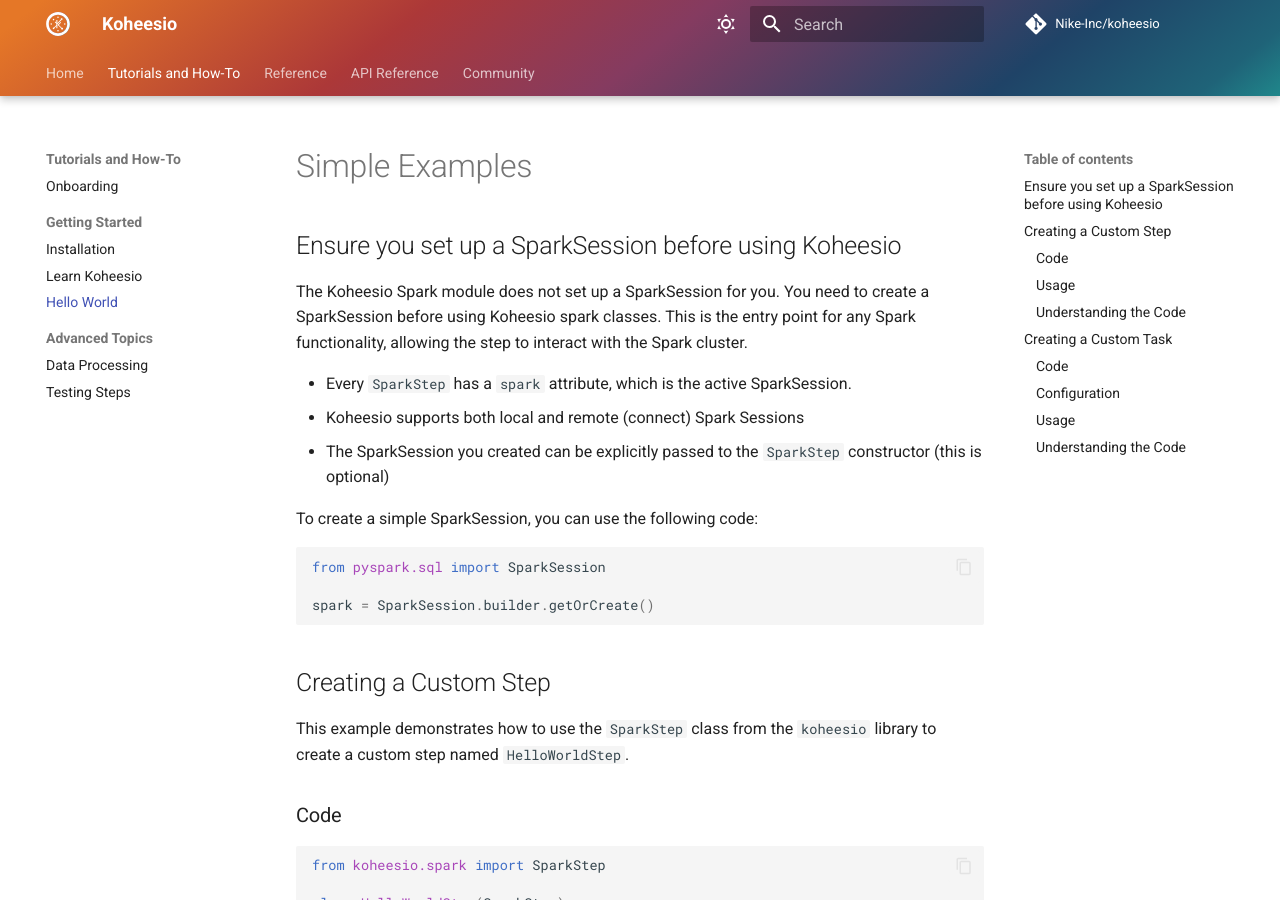
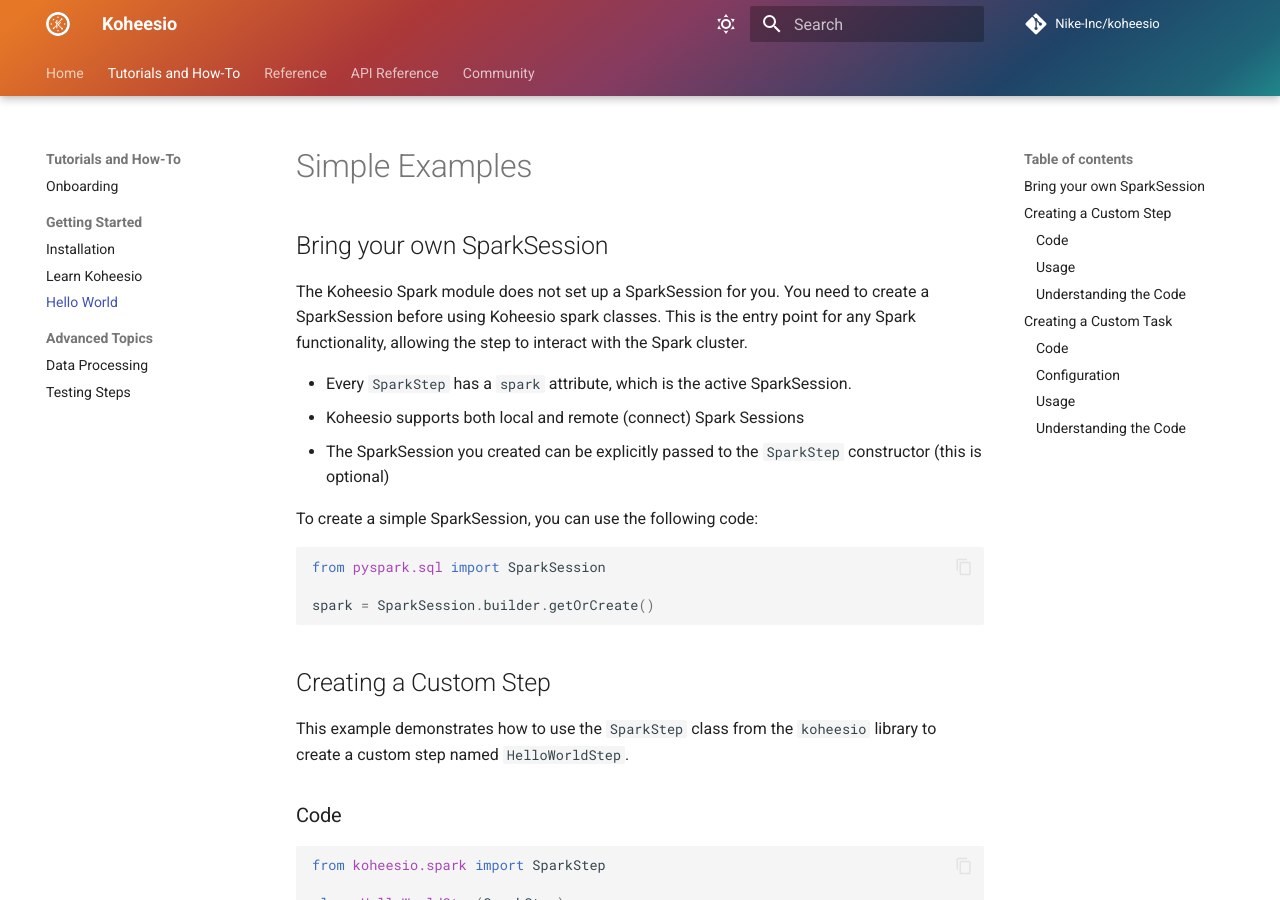
Before and after one commit to Nike-Inc/koheesio, an MkDocs documentation site: the page built from docs/tutorials/hello-world.md, in a window 1280 px wide and 900 px high. Built offline with MkDocs 1.6.1 and Material for MkDocs 9.7.7, drawn with Linux system fonts in a browser that asks for light colours; comment, search, counter and statistics services are not loaded; the version menu is left out.

Commit message:
renamed section to BYOS

```diff
--- a/docs/tutorials/hello-world.md
+++ b/docs/tutorials/hello-world.md
@@ -1,6 +1,6 @@
 # Simple Examples
 
-## Ensure you set up a SparkSession before using Koheesio
+## Bring your own SparkSession
 
 The Koheesio Spark module does not set up a SparkSession for you. You need to create a SparkSession before using
 Koheesio spark classes. This is the entry point for any Spark functionality, allowing the step to interact with the
```
